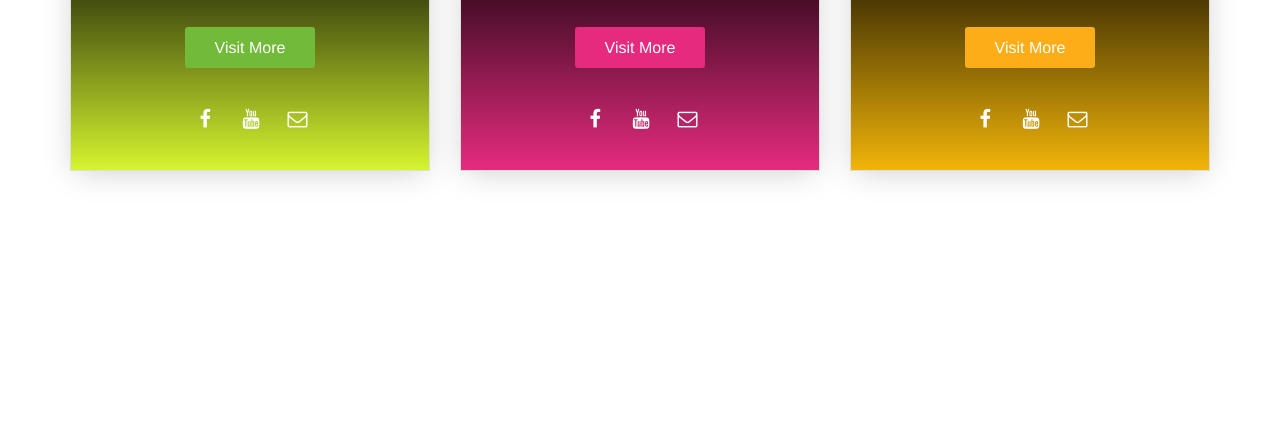
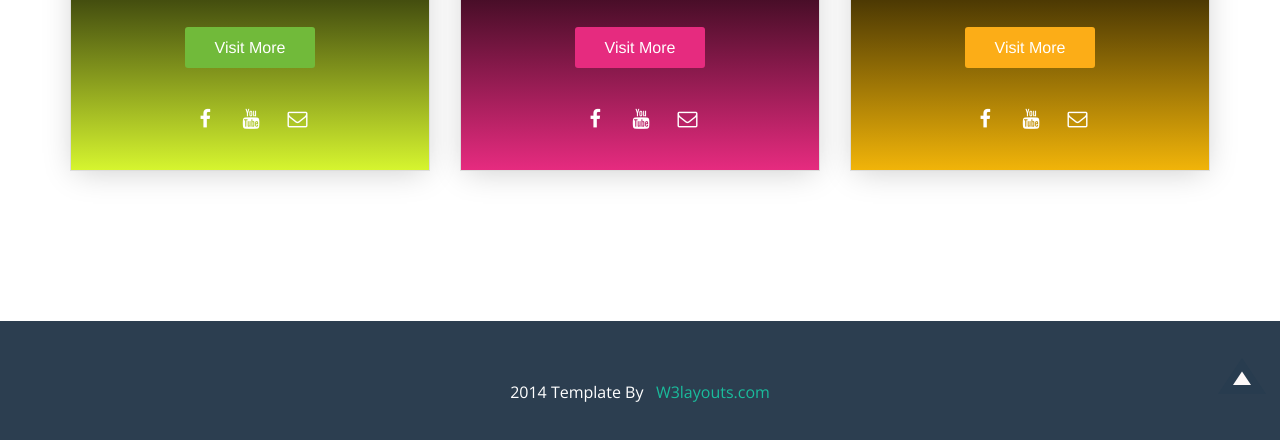
Before and after one commit to arifuzzaman31/limmexbd, a plain HTML site: page index.html in a window 1280 px wide. Shown: the part 396-836 px from the top of the page. Before the commit the page ends 800 px from the top, so only its background shows below. Drawn offline with nearby package versions, Linux system fonts and the light colour scheme.

Commit message:
add footer

```diff
--- a/css/style.css
+++ b/css/style.css
@@ -146,5 +146,43 @@ img {
 }
 
 /* End Service Style 9 Css */
+/* Footer start */
+.footer{
+	background:#2C3E50;
+}
+.footer-top{
+	margin-top:10px;
+	padding:50px 0px 30px 0px;
+	text-align: center;
+}
+.footer-top p{
+	 color:#fff;
+	 font-size: 16px;
+	 font-family: 'Open Sans', sans-serif;
+	 font-weight: 400;
+}
+.footer-top p a{
+	color: #1abc9c;
+	outline:none;
+	text-decoration:none;
+}
+#toTop {
+	display: none;
+	text-decoration: none;
+	position: fixed;
+	bottom: 10px;
+	right: 10px;
+	overflow: hidden;
+	width: 52px;
+	height: 48px;
+	border: none;
+	text-indent: 100%;
+	background: url(../images/top_move.png) no-repeat 0px 0px;
+}
+.footer-top p {
 
+	}
+.footer-top {
+
+	}
 /*-- Media Queries Ends Here ---*/
--- a/index.html
+++ b/index.html
@@ -102,13 +102,13 @@
 <!-- Header ends here-->
 
 <!--FOOTER START-->
-<!-- <div class="footer">
+<div class="footer">
 	<div class="container">
 		<div class="footer-top"><p>2014 Template By &nbsp; <a href="#">W3layouts.com</a></p></div>
-		<a href="#" id="toTop" style="display: block;"> <span id="toTopHover" style="opacity: 1;"> </span></a>
+		<a href="#" id="toTop" style="display: block;"> <span id="toTopHover"> </span></a>
 
 	</div>
-</div> -->
+</div>
 <!--FOOTER END-->
 </body>
 </html>
```
